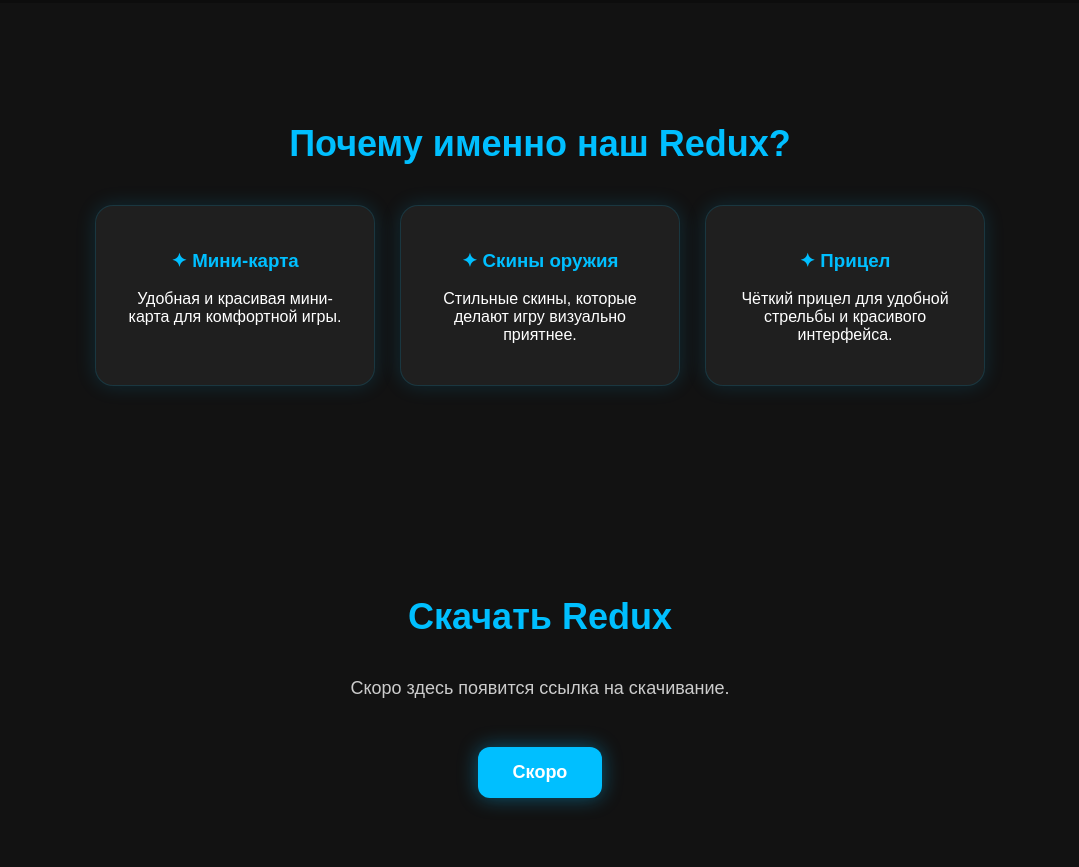
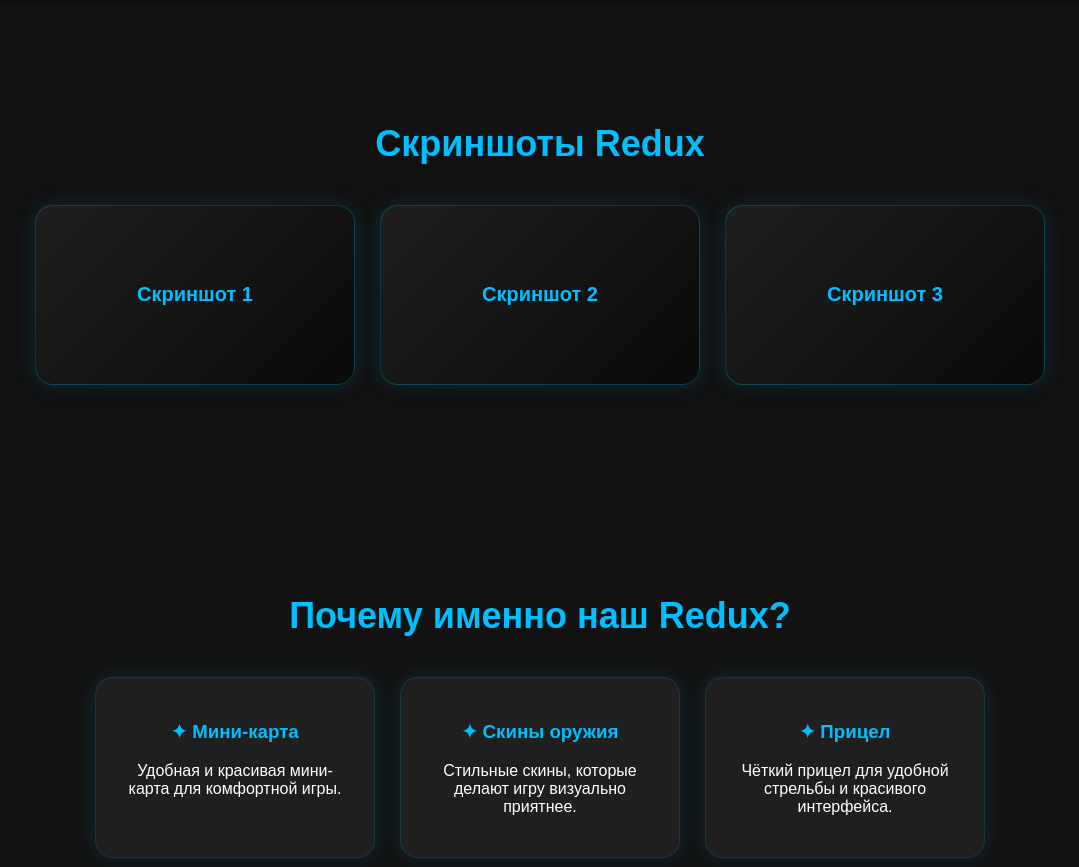
Before and after one commit to Mecha122/redux-site, a plain HTML site: page index.html in a window 1280 px wide. Shown: the part 1133-2000 px from the top of the page, without its empty margins (100-1179 px from the left). Drawn offline with Linux system fonts and the light colour scheme.

Commit message:
Add screenshots gallery

```diff
--- a/index.html
+++ b/index.html
@@ -13,6 +13,7 @@
 
     <nav>
         <a href="#home">Главная</a>
+        <a href="#gallery">Скриншоты</a>
         <a href="#features">Плюсы</a>
         <a href="#download">Скачать</a>
         <a href="#contacts">Контакты</a>
@@ -26,10 +27,7 @@
     <a href="#download" class="btn">Скачать Redux</a>
 </section>
 
-<!-- ===== СТАТИСТИКА ===== -->
-
 <section class="stats">
-
     <div class="stat">
         <h2>10K+</h2>
         <p>Пользователей</p>
@@ -43,6 +41,21 @@
     <div class="stat">
         <h2>4.9★</h2>
         <p>Средняя оценка</p>
+    </div>
+</section>
+
+<section class="gallery" id="gallery">
+
+    <h2>Скриншоты Redux</h2>
+
+    <div class="gallery-grid">
+
+        <div class="screenshot">Скриншот 1</div>
+
+        <div class="screenshot">Скриншот 2</div>
+
+        <div class="screenshot">Скриншот 3</div>
+
     </div>
 
 </section>
@@ -78,7 +91,7 @@
 
     <p>Скоро здесь появится ссылка на скачивание.</p>
 
-    <a href="#" class="btn">Скоро</a>
+    <a href="#" class="btn">Скачать</a>
 
 </section>
 
@@ -91,9 +104,7 @@
 </section>
 
 <footer>
-
     <p>© 2026 Redux Site. Все права защищены.</p>
-
 </footer>
 
 </body>
--- a/style.css
+++ b/style.css
@@ -248,3 +248,48 @@ footer {
     margin-top: 10px;
     color: #cccccc;
 }
+/* ===== ГАЛЕРЕЯ ===== */
+
+.gallery {
+    padding: 90px 20px;
+    text-align: center;
+    background: #111111;
+}
+
+.gallery h2 {
+    color: #00bfff;
+    font-size: 36px;
+    margin-bottom: 40px;
+}
+
+.gallery-grid {
+    display: flex;
+    justify-content: center;
+    gap: 25px;
+    flex-wrap: wrap;
+}
+
+.screenshot {
+    width: 320px;
+    height: 180px;
+
+    display: flex;
+    justify-content: center;
+    align-items: center;
+
+    background: linear-gradient(135deg, #1f1f1f, #0a0a0a);
+    border: 1px solid rgba(0, 191, 255, 0.25);
+    border-radius: 18px;
+
+    color: #00bfff;
+    font-size: 20px;
+    font-weight: bold;
+
+    transition: 0.3s;
+    box-shadow: 0 0 20px rgba(0, 191, 255, 0.15);
+}
+
+.screenshot:hover {
+    transform: scale(1.05);
+    box-shadow: 0 0 35px rgba(0, 191, 255, 0.4);
+}
```
